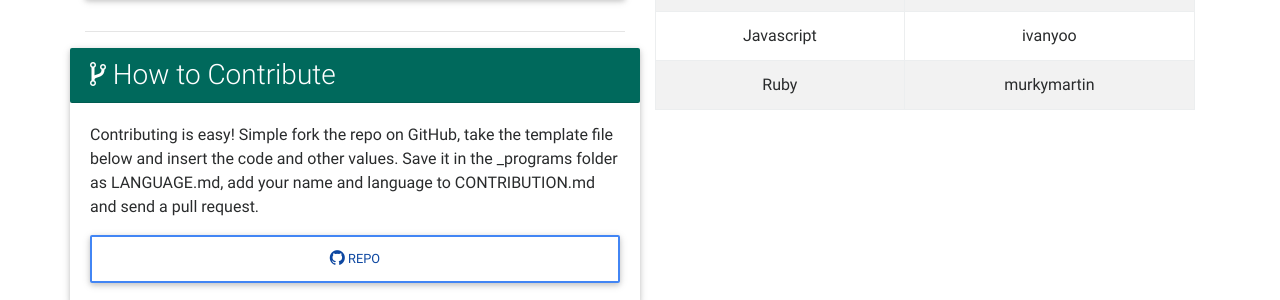
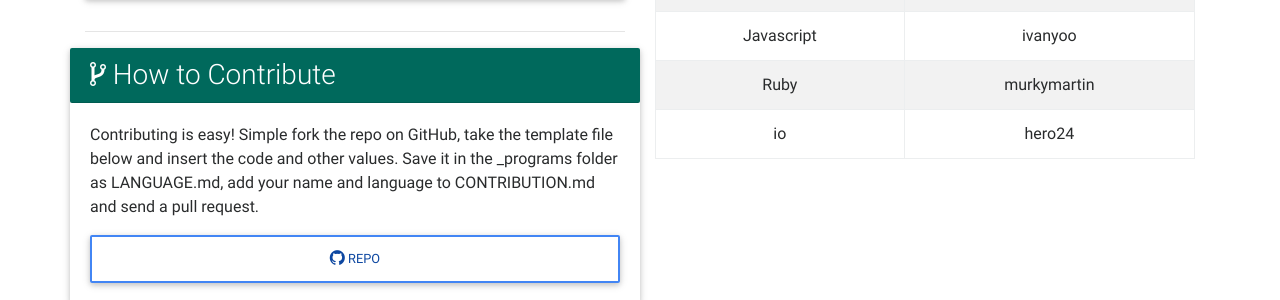
Before and after one commit to freyamade/hello.world, a Jekyll site: the page built from CONTRIBUTION.md, in a window 1280 px wide. Shown: the part 269-569 px from the top of the page. Built offline with Jekyll 4.4.1, drawn with Linux system fonts in a browser that asks for light colours; nearby versions of some CDN libraries.

Commit message:
Update CONTRIBUTION.md

```diff
--- a/CONTRIBUTION.md
+++ b/CONTRIBUTION.md
@@ -9,3 +9,4 @@ permalink: /contrib/
 |   Java   |   crnbrdrck  |
 |Javascript|    ivanyoo   |
 |   Ruby   |  murkymartin |
+|    io    |    hero24    |
```
